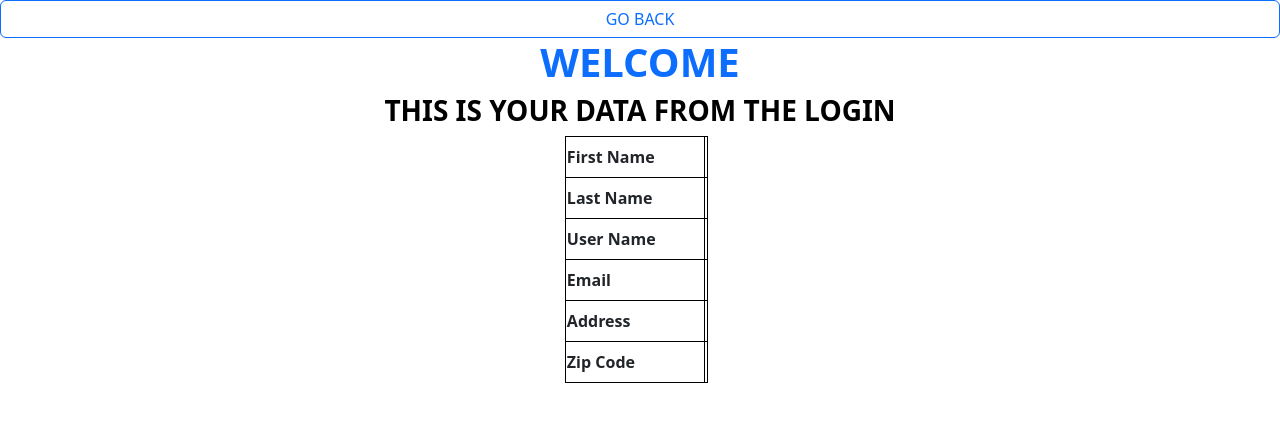
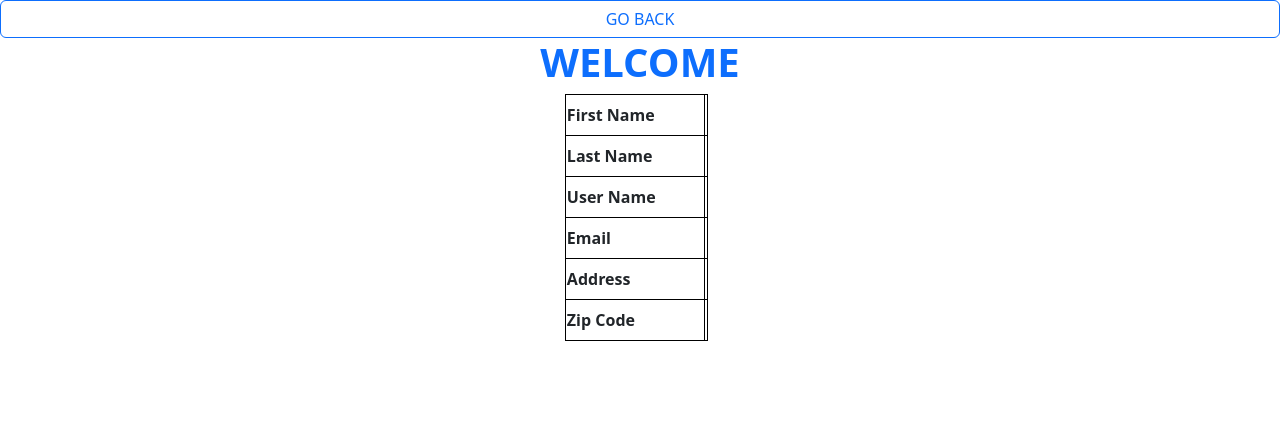
Before and after one commit to Castrose/EX.STEVE, a plain HTML site: page personalData.html in a window 1280 px wide. Drawn offline with nearby package versions, Linux system fonts and the light colour scheme.

Commit message:
Took away the "This is your data from the login" text.

```diff
--- a/personalData.html
+++ b/personalData.html
@@ -16,7 +16,6 @@
         <a style="text-decoration: none;" href="index.html">GO BACK</a>
     </button>
     <h1 class="text-center fw-bold text-primary">WELCOME</h1>
-    <h3 class="text-center fw-bold text-black text-uppercase">This is your data from the login</h3>
     <table  class="d-flex justify-content-center" width="700px" >
         <tr class="">
             <th class="pe-5 pt-2 pb-2 border border-black">First Name</th>
```
